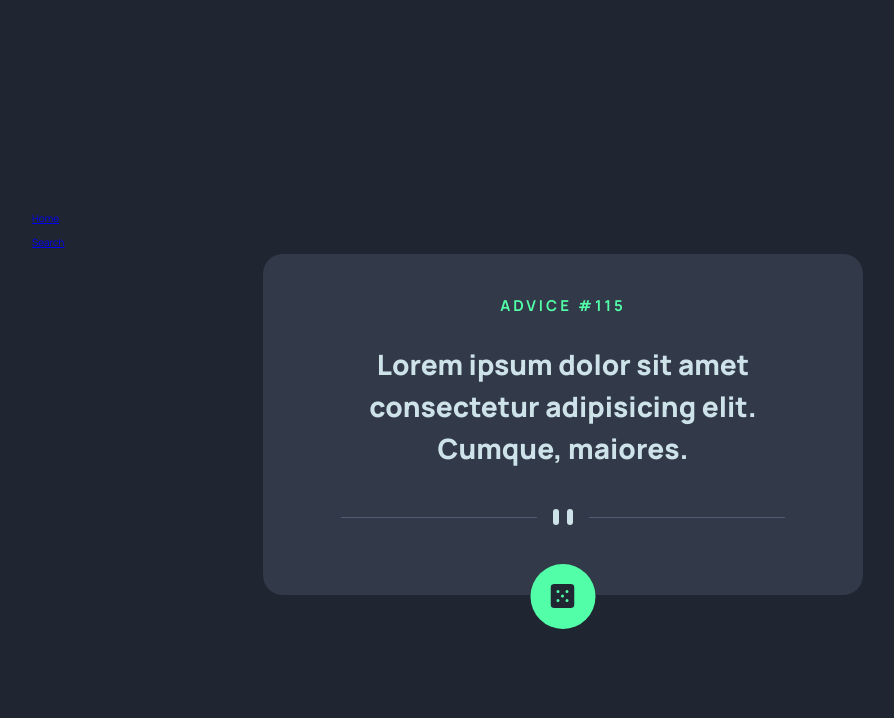
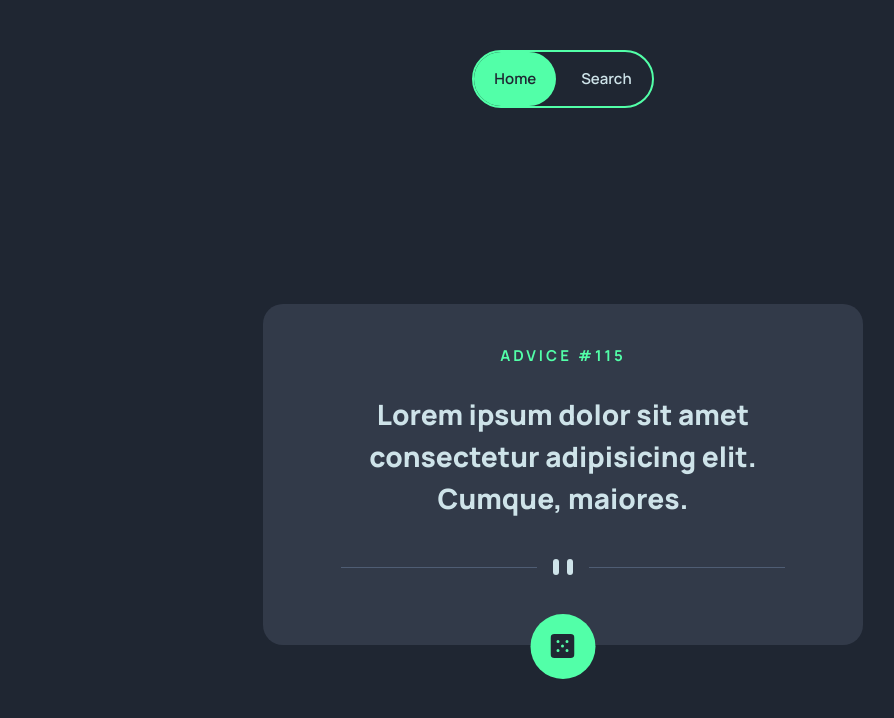
Before and after one commit to mhdafh7/advise-generator, a React (Vite) app: page / in a window 1280 px wide. Shown: the top 718 px of the page, without its empty margins (77-971 px from the left). Built offline with nearby package versions, Linux system fonts and the light colour scheme.

Commit message:
Fixed Layout

```diff
--- a/src/styles/App.scss
+++ b/src/styles/App.scss
@@ -8,6 +8,57 @@
     margin: 0%;
     box-sizing: border-box;
 }
+a {
+    color: inherit;
+    text-decoration: none;
+}
+.App {
+    display: flex;
+    flex-direction: column;
+    gap: 2rem;
+    position: relative;
+    min-height: 100vh;
+
+    // top tab-bar
+    .tab-bar {
+        display: flex;
+        align-items: center;
+        justify-content: space-between;
+        gap: 0.5rem;
+        border: $neon-green 2px solid;
+        border-radius: 3rem;
+        margin: 2rem auto;
+        margin-top: 5rem;
+        font-size: 1.5rem;
+        font-weight: 600;
+        z-index: 99;
+        transition: all 0.3s cubic-bezier(0.075, 0.82, 0.165, 1);
+
+        a {
+            height: 100%;
+            .tab-item {
+                border-radius: 3rem;
+                color: $light-cyan;
+                padding: 1.5rem;
+                padding-inline: 2rem;
+                text-align: center;
+
+                &:hover{
+                  text-decoration: underline
+                }
+
+                &-active {
+                    @extend .tab-item;
+                    background-color: $neon-green;
+                    color: $dark-blue;
+                }
+            }
+        }
+    }
+    main {
+        margin: auto;
+
+        // card
         .card {
             min-height: 30px;
             width: clamp(360px, 60%, 60rem);
@@ -37,7 +88,7 @@
                 margin: auto;
                 margin-bottom: 1.5rem;
             }
-    .divider-lg {
+            .divider-lg,.divider-md {
                 margin-bottom: 3rem;
             }
             .dice {
@@ -64,3 +115,5 @@
                 }
             }
         }
+    }
+}
```
Lines whose indentation alone changed are shown as unchanged.
